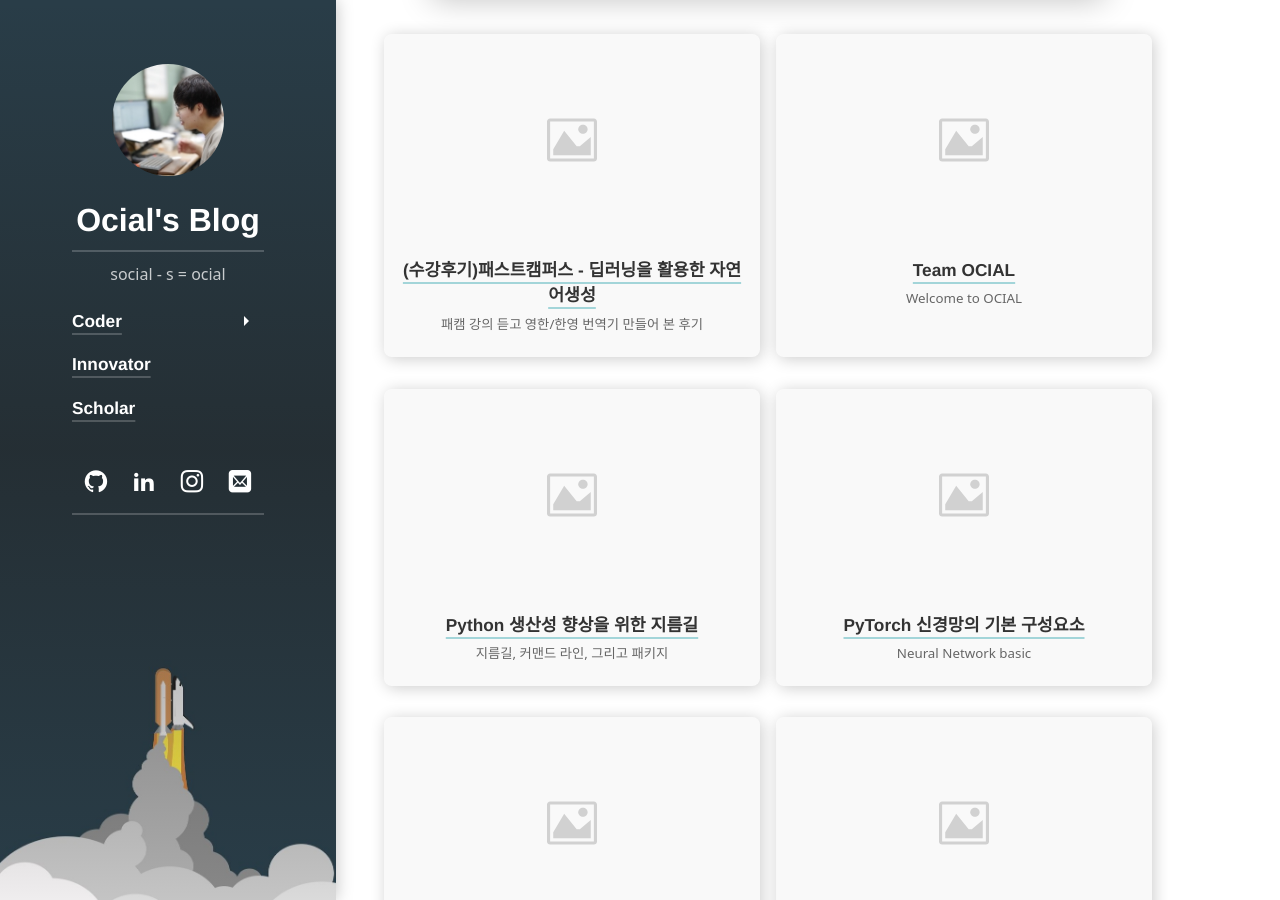
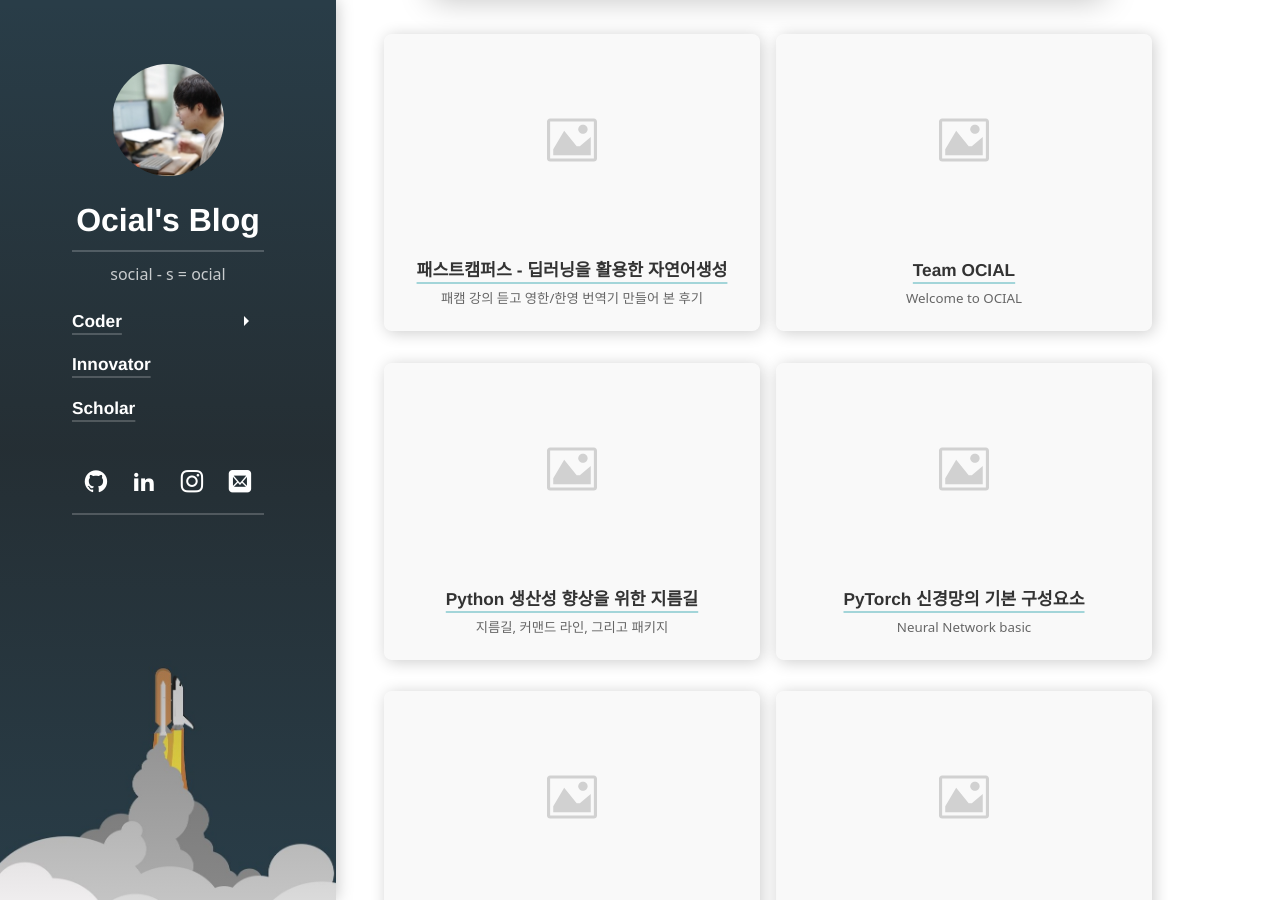
Before and after one commit to ocial/ocial.github.io, a Jekyll site: the page built from posts.md, in a window 1280 px wide and 900 px high, scrolled down 347 px. Built offline with Jekyll 4.4.1, drawn with Linux system fonts in a browser that asks for light colours; cached includes are drawn as plain includes; nearby versions of some CDN libraries; some web fonts are replaced; library files that are not in the unit come from our copies.

Commit message:
reset title

```diff
--- a/_posts/scholar/2023-12-14-NLP-class.md
+++ b/_posts/scholar/2023-12-14-NLP-class.md
@@ -1,6 +1,6 @@
 ---
 layout: post
-title: (수강후기)패스트캠퍼스 - 딥러닝을 활용한 자연어생성
+title: 패스트캠퍼스 - 딥러닝을 활용한 자연어생성
 categories: [scholar]
 tags:       [scholar]
 description: >
```
